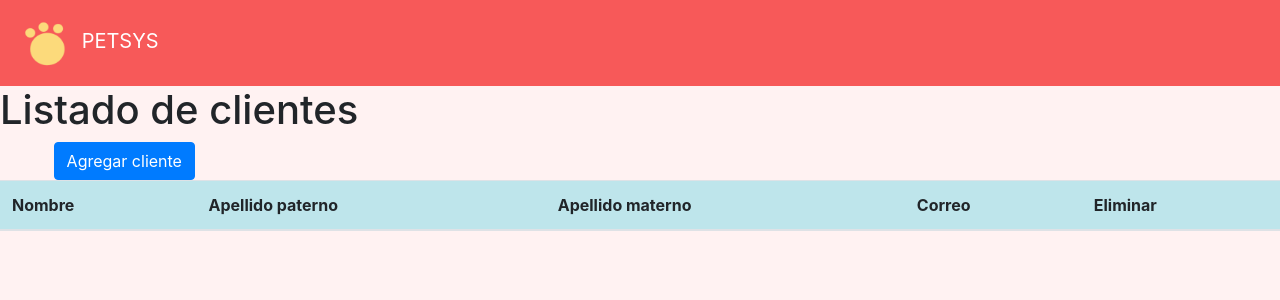
After one commit to rencinast/TRABAJO, a Flask app: template templates/clientes.html in a window 1280 px wide. The commit adds this page. Shown: the top 300 px of the page. Run offline with Flask 2, Linux system fonts and the light colour scheme; the template is opened without the code that fills it: most values are stand-ins (such as "Sample title", 1, 10 or a date in 2020); lists and menus that the app fills with data are empty; some libraries are stand-ins or nearby versions.

Commit message:
nuevo!
la seccion de clientes manda directo a error 404 en lugar de abrir la vista para agregar al cliente

```diff
--- a/templates/Inicio.html
+++ b/templates/Inicio.html
@@ -25,9 +25,9 @@
             <figure>
                 <img src="/static/ARNOLD.PNG" class="card-img-top" alt="...">
             </figure>
-            <h5 class="card-title">CHEEMS</h5>
-            <p class="card-text">CHEEMS DE LA BUENA SUERTE PARA QUE NOS SALGAN BIEN LAS ENTREGAS</p>
-            <a href="/chems" class="btn btn-primary">Acariciar cheems</a>
+            <h5 class="card-title">ARNOLD</h5>
+            <p class="card-text">Arnold amigo de los animasles avala que todo esta bien</p>
+            <a href="/chems" class="btn btn-primary">Estrechar mano</a>
         </div>
     </div>
 </div>
--- a/templates/base.html
+++ b/templates/base.html
@@ -33,7 +33,9 @@
             background-color: #ffefef;
         }
         .contenedor{
+            display: flex;
             flex-direction: row;
+            flex-wrap: wrap;
         }
         .card-body{
             /* width: 100%; */
--- /dev/null
+++ b/templates/clientes.html
@@ -0,0 +1,55 @@
+{% extends "base.html" %}
+{% block title %}clientes{% endblock %}
+{% block head %}
+{{super()}}
+{% endblock %}
+{% block body %}
+
+<h1>Listado de clientes</h1>
+    <table class="table table-info table-striped" id="clientes">
+        <thead>
+            <tr>
+                <th scope="col">Nombre</th>
+                <th scope="col">Apellido paterno</th>
+                <th scope="col">Apellido materno</th>
+                <th scope="col">Correo</th>
+                <th scope="col">Eliminar</th>
+            </tr>
+        </thead>
+        <tbody>
+            {% for cliente in clientes %}
+                {% if cliente.nombre == usuario%}
+
+                    <tr>
+                        <th scope="row" id="{{clientes.nombre}}">{{clientes.nombre}} </th>
+                        <td id="{{clientes.nombre}}"> {{clientes.nombre}}</td>
+                        <td> {{ clientes.appat }} </td>
+                        <td> {{ clientes.apmat }}</td>
+                        <td> {{ clientes.correo }}</td>
+                        <td><button type="button" class="btn btn-danger" onclick="deleteRow(this)" id="botEliminar" value="{{clientes.nombre}}">Eliminar</button><br> </td>
+                    </tr>
+
+                {% endif %}
+            {% endfor %}
+            <!-- los inputs del form son invisibles, se toma el nombre del propietario y de la mascota para identificar la fila-->
+            <form action='' method='POST'>
+                <input type="hidden" name="propietario" id="propietario" value= "">
+                <input type="hidden" name="nombre" id ="nombre" value= "">
+                <input type="submit" type="hidden" name="submit" value="subir" id="botSubmit" >
+            </form>
+            <a href="AgregarCliente.html" class="btn btn-primary">Agregar cliente</a>
+
+        </tbody>
+    </table>
+    <script>
+        function deleteRow(r){
+            var fila = r.value
+            var i = r.parentNode.parentNode.rowIndex;
+            document.getElementById("nombre").value = fila
+            document.getElementById('botSubmit').click();
+
+            document.getElementById("TablaClientes").deleteRow(i)
+
+        }
+    </script>
+{% endblock %}
--- a/usuarios.csv
+++ b/usuarios.csv
@@ -1,7 +1,9 @@
 nombre_usuario,nombre,appat,apmat,correo,tipo_usuario,contraseña
-rencinas,Rodrigo,Encinas,Tapia,rodrix1233@hotmail.com,usuario,rencinas123
-prueba4,sincho,pov,pai,serse@prueba.com,admin,1111111
+BryantB,Bryant,Amaro,Ruiz,bryantb@asd.com,admin,bryant1
+rencinas,Rodrigo,Encinas,Tapia,rodrix1233@hotmail.com,admin,rencinas123
+prueba4,sincho,pov,pai,serse@prueba.com,usuario,1111111
 prueba5,pai,serse,sincho,pov@prueba.com,admin,111111
 test,test,test,test,test@test.com,usuario,test123
 test1,test,test,test,test@test.com,usuario,test123
 Noble 6,Spartan,B,312,b312@unsc.gob,admin,reach
+carlos v,El Rey,del,Chocolate,carlosv@hotmail.com,usuario,test11
--- a/vetApp.py
+++ b/vetApp.py
@@ -7,7 +7,7 @@ app = Flask(__name__)
 app.secret_key = "asdfvfñfes7u2nairfn"
 diccionario_usuarios = lee_diccionario_csv('usuarios.csv')
 lista_mascotas = crea_lista_mascotas('mascotas.csv')
-
+lista_clientes = crea_lista_clientes('clientes.csv')
 
 @app.route("/", methods=['GET','POST'])
 def index():
@@ -97,6 +97,40 @@ def add_user(usuario):
                     menu = crea_menu(tipo,usuario)
                     return render_template('inicio.html', menu=menu )
 
+#Crear nuevo cliente
+@app.route('/AgregarCliente', methods=['GET','POST'])
+def agregarCleinte():
+    if session:
+        usuario = session['usuario']
+        if request.method == 'GET':
+            return render_template('AgregarCliente.html')
+        elif request.method == 'POST':
+            nombre = request.form['nombre']
+            appat = request.form['appat']
+            apmat = request.form['apmat']
+            correo = request.form['mail']
+            agregar_cliente(nombre,appat,apmat, correo)
+            return redirect(f"/clientes/{usuario}")
+
+#clientes
+@app.route('/clientes/')
+@app.route('/clientes/<usuario>', methods = ['GET','POST'])
+def clientes(usuario='lista'):
+    if usuario in diccionario_usuarios and session:
+        if request.method == 'GET':
+            usuario = diccionario_usuarios[usuario]['tipo_usuario']
+            lista_clientes = crea_lista_clientes('clientes.csv')
+            return render_template('clientes.html', clientes = lista_clientes, usuario = usuario)
+        elif request.method == 'POST':
+            #se elimina mascota y se refresca pagina
+            propietario = diccionario_usuarios[usuario]['usuario']
+            nombre = request.form['nombre']
+            eliminaMascota(propietario,nombre)
+            lista_clientes = crea_lista_clientes('clientes.csv')
+            return render_template('clientes.html',clientes = lista_clientes, usuario = session['usuario'])
+
+    else:
+        return render_template('error-404.html')
 
 #Mascotas del cliente
 @app.route('/mascotas/')
@@ -117,6 +151,7 @@ def mascotas(usuario='lista'):
 
     else:
         return render_template('error-404.html')
+
 @app.route('/AgregarMascota', methods = ['GET','POST'])
 def AgregarMascota():
     if session:
```
Also changed, not shown: funciones.py (+39 -5 lines), templates/AgregarCliente.html (added, +34 -0 lines).
